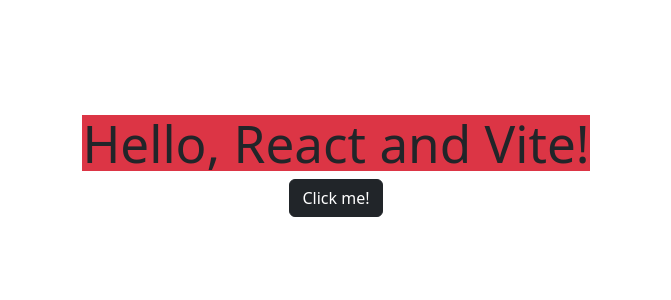
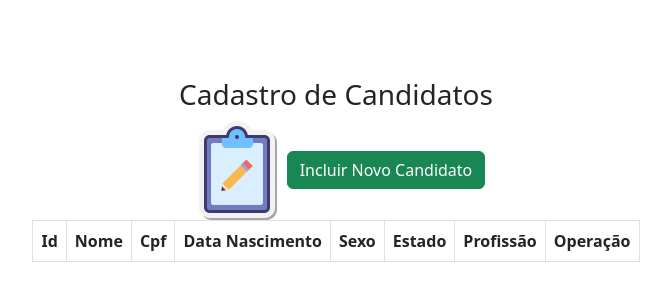
Before and after one commit to JGMelon22/mjv-jobby-cadastros-demo-frontend, a React (Vite) app: page / in a window 1280 px wide. Shown: the part 234-534 px from the top of the page, without its empty margins (304-975 px from the left). Built offline with nearby package versions, Linux system fonts and the light colour scheme.

Commit message:
Montando o esqueleto inicial da tabela e realizando os imports do axios e reactstrap

```diff
--- a/src/App.jsx
+++ b/src/App.jsx
@@ -1,10 +1,36 @@
-import './App.css'
+import './App.css';
+import axios from 'axios';
+import { Modal, ModalBody, ModalFooter, ModalHeader } from 'reactstrap'
+import logoCadastro from './assets/cadastro.png'
+
 
 function App() {
+
   return (
     <>
-      <h1 className='bg-danger'>Hello, React and Vite!</h1>
-      <button className='btn btn-dark '>Click me!</button>
+      <br />
+      <h3>Cadastro de Candidatos</h3>
+      <header>
+        <img src={logoCadastro} alt='Cadastro' />
+        <button className='btn btn-success'>Incluir Novo Candidato</button>
+      </header>
+      <table className='table table-bordered table-hover'>
+        <thead>
+          <tr>
+            <th>Id</th>
+            <th>Nome</th>
+            <th>Cpf</th>
+            <th>Data Nascimento</th>
+            <th>Sexo</th>
+            <th>Estado</th>
+            <th>Profissão</th>
+            <th>Operação</th> {/* Incluir botão de detalhes do candidato p/ listar todas as suas informações */}
+          </tr>
+        </thead>
+        <tbody>
+          {/*TODO*/}
+        </tbody>
+      </table>
     </>
   )
 }
```
